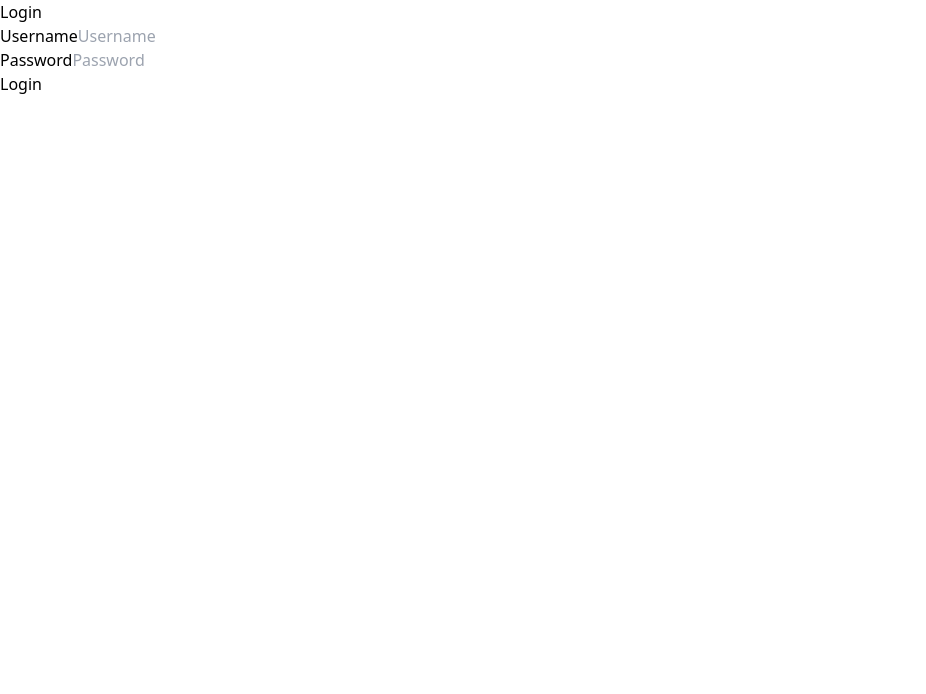
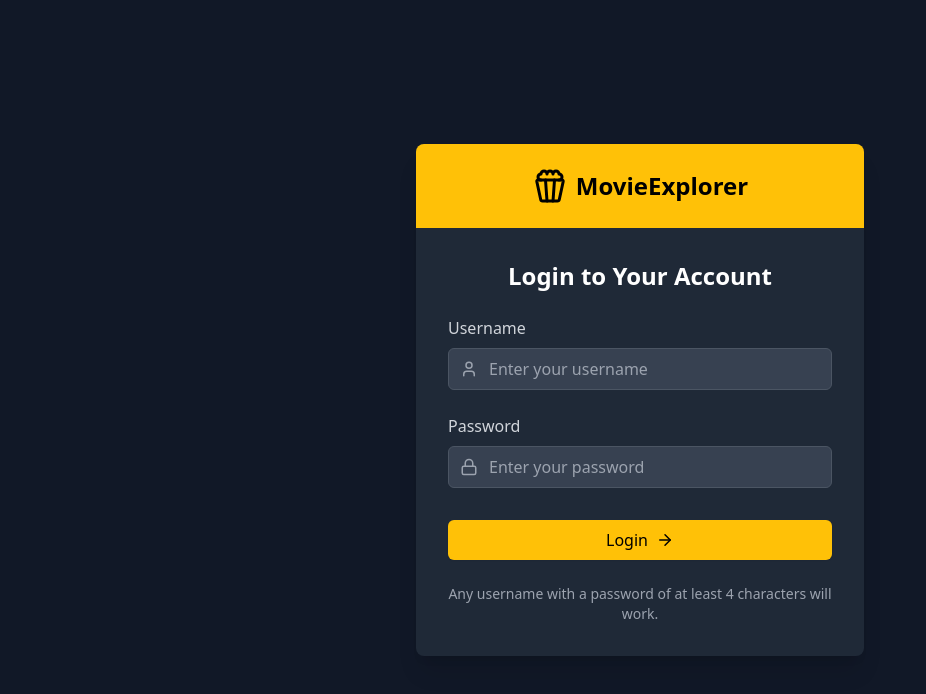
Before and after one commit to RameshEdirisinghe/Movie-Explore-React, a React (Vite) app in the folder Movie-Explorer/: page /login in a window 1280 px wide. Shown: the top 694 px of the page, without its empty margins (0-926 px from the left). Built offline with nearby package versions, Linux system fonts and the light colour scheme.

Commit message:
update login page with css

```diff
--- a/Movie-Explorer/src/pages/LoginPage.tsx
+++ b/Movie-Explorer/src/pages/LoginPage.tsx
@@ -1,6 +1,8 @@
 import React, { useState } from 'react';
 import { useNavigate } from 'react-router-dom';
+import { User, Lock, ArrowRight, Popcorn } from 'lucide-react';
 import { useAuth } from '../contexts/AuthContext';
+import Button from '../components/ui/Button';
 
 const LoginPage: React.FC = () => {
   const [username, setUsername] = useState('');
@@ -16,7 +18,7 @@ const LoginPage: React.FC = () => {
     setError('');
     setIsSubmitting(true);
 
-    // Validation
+    // Simple validation
     if (!username.trim() || !password.trim()) {
       setError('Please enter both username and password');
       setIsSubmitting(false);
@@ -29,7 +31,7 @@ const LoginPage: React.FC = () => {
       return;
     }
 
-    // Simulate API call
+    // Simulate API call delay
     setTimeout(() => {
       const success = login(username, password);
 
@@ -43,39 +45,87 @@ const LoginPage: React.FC = () => {
   };
 
   return (
-    <div>
-      <h1>Login</h1>
+    <div className="min-h-screen flex items-center justify-center bg-gray-900 p-4">
+      <div className="w-full max-w-md">
+        <div className="bg-gray-800 rounded-lg shadow-xl overflow-hidden">
+          {/* Header */}
+          <div className="bg-yellow-500 p-6 flex justify-center">
+            <div className="flex items-center">
+              <Popcorn size={36} className="text-black" />
+              <h1 className="text-2xl font-bold text-black ml-2">MovieExplorer</h1>
+            </div>
+          </div>
 
-      {error && <div>{error}</div>}
+          {/* Form */}
+          <div className="p-8">
+            <h2 className="text-2xl font-bold text-white mb-6 text-center">
+              Login to Your Account
+            </h2>
+
+            {error && (
+              <div className="bg-red-500/10 border border-red-500 text-red-500 px-4 py-3 rounded-md mb-4">
+                {error}
+              </div>
+            )}
 
             <form onSubmit={handleSubmit}>
-        <div>
-          <label htmlFor="username">Username</label>
+              <div className="mb-6">
+                <label htmlFor="username" className="block text-gray-300 mb-2">
+                  Username
+                </label>
+                <div className="relative">
+                  <div className="absolute inset-y-0 left-0 pl-3 flex items-center pointer-events-none">
+                    <User size={18} className="text-gray-400" />
+                  </div>
                   <input
                     id="username"
                     type="text"
                     value={username}
                     onChange={(e) => setUsername(e.target.value)}
-            placeholder="Username"
+                    className="w-full bg-gray-700 text-white border border-gray-600 rounded-md py-2 pl-10 pr-3 focus:outline-none focus:ring-2 focus:ring-yellow-500 focus:border-transparent"
+                    placeholder="Enter your username"
                   />
                 </div>
+              </div>
 
-        <div>
-          <label htmlFor="password">Password</label>
+              <div className="mb-6">
+                <label htmlFor="password" className="block text-gray-300 mb-2">
+                  Password
+                </label>
+                <div className="relative">
+                  <div className="absolute inset-y-0 left-0 pl-3 flex items-center pointer-events-none">
+                    <Lock size={18} className="text-gray-400" />
+                  </div>
                   <input
                     id="password"
                     type="password"
                     value={password}
                     onChange={(e) => setPassword(e.target.value)}
-            placeholder="Password"
+                    className="w-full bg-gray-700 text-white border border-gray-600 rounded-md py-2 pl-10 pr-3 focus:outline-none focus:ring-2 focus:ring-yellow-500 focus:border-transparent"
+                    placeholder="Enter your password"
                   />
                 </div>
+              </div>
 
-        <button type="submit" disabled={isSubmitting}>
-          {isSubmitting ? 'Logging in...' : 'Login'}
-        </button>
+              <div className="mt-8">
+                <Button
+                  type="submit"
+                  className="w-full"
+                  isLoading={isSubmitting}
+                >
+                  <span className="flex items-center justify-center">
+                    Login <ArrowRight size={18} className="ml-2" />
+                  </span>
+                </Button>
+              </div>
             </form>
 
+            <p className="mt-6 text-center text-gray-400 text-sm">
+              Any username with a password of at least 4 characters will work.
+            </p>
+          </div>
+        </div>
+      </div>
     </div>
   );
 };
```
Lines whose indentation alone changed are shown as unchanged.
